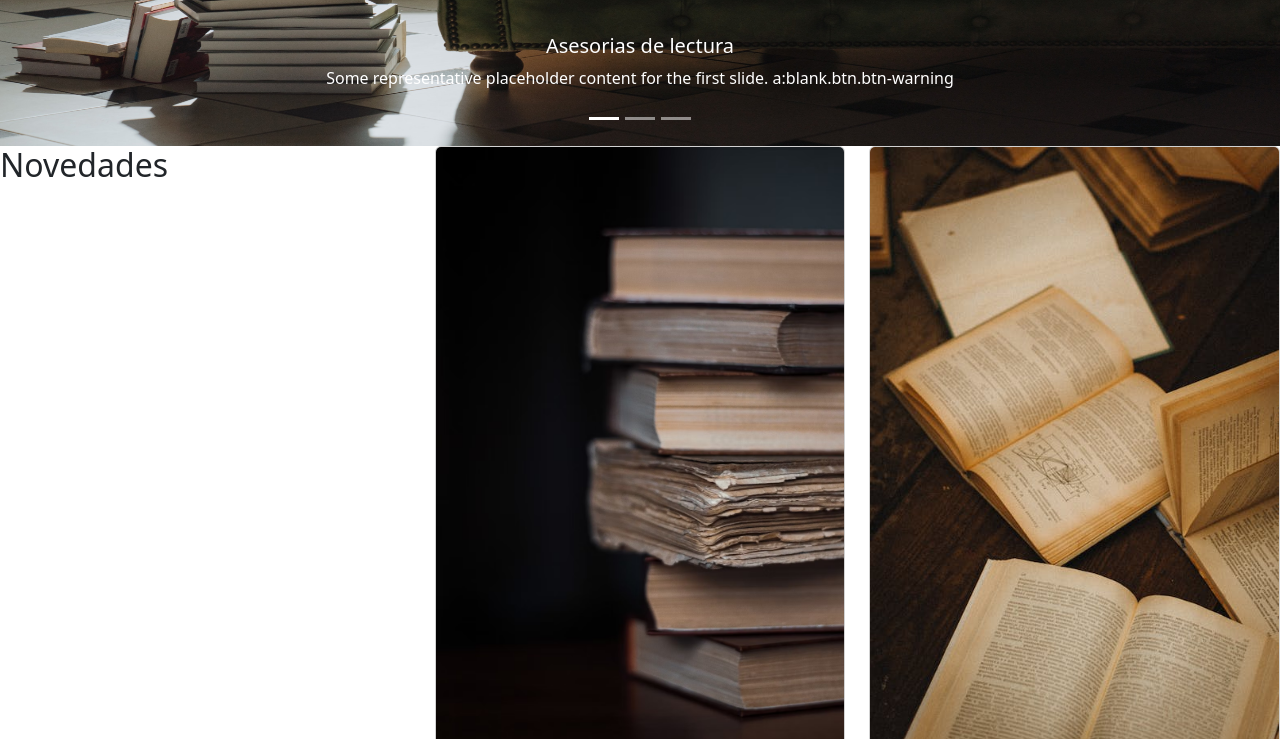
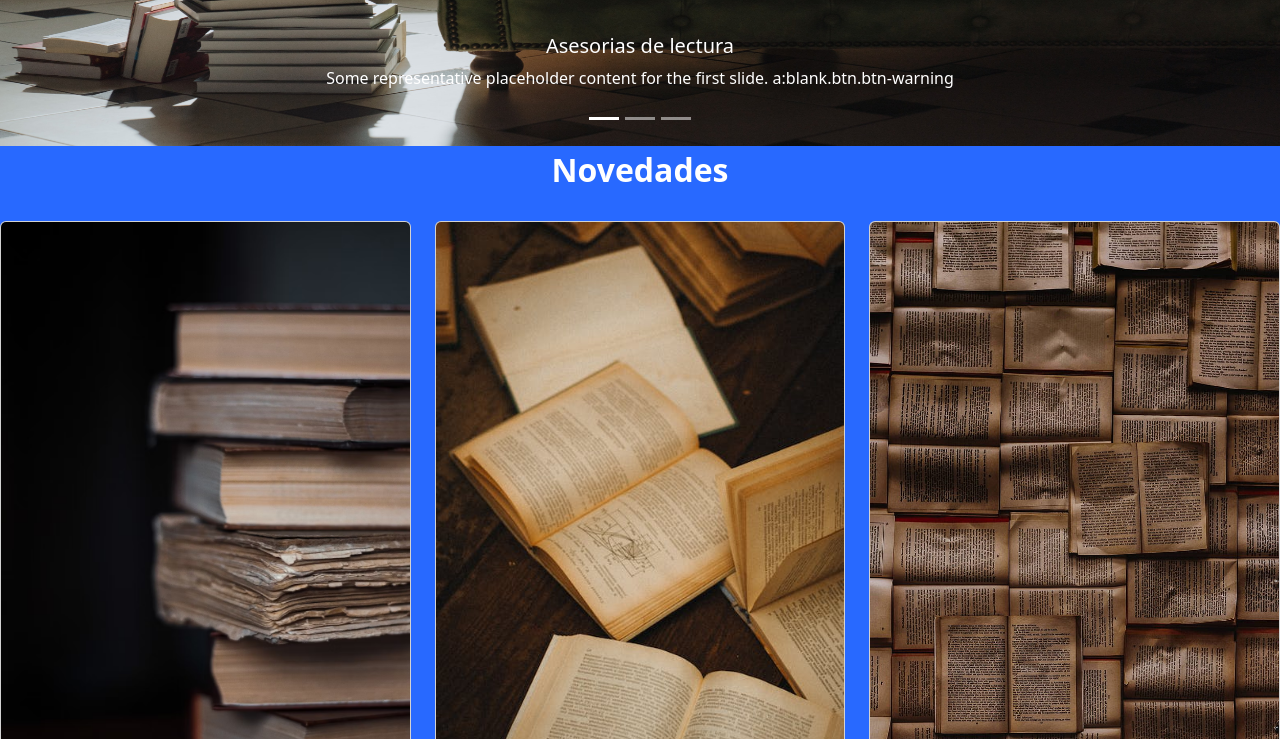
Before and after one commit to jorgegrajalesu/proyectoII-grupo1prese, a plain HTML site: page index.html in a window 1280 px wide. Shown: the part 580-1319 px from the top of the page. Drawn offline with nearby package versions, Linux system fonts and the light colour scheme.

Commit message:
25/07/23

```diff
--- a/css/style.css
+++ b/css/style.css
@@ -17,3 +17,19 @@
 .alto-img{
     height: 550px !important;
 }
+
+/* Novedades */
+#novedades{
+    background-color:#2869ff !important;
+
+
+}
+
+#novedades .titulo{
+    width: 100%;
+    text-align: center;
+    color: #fff;
+    font-weight: 700;
+    padding-top: 5px;
+
+}
--- a/index.html
+++ b/index.html
@@ -104,7 +104,7 @@
         </button>
       </div>
       <!-- seccion novedades -->
-      <div class="row row-cols-1 row-cols-md-3 g-4">
+      <div class="row row-cols-1 row-cols-md-3 g-4" id="novedades">
         <h2 class="titulo">Novedades</h2>
         <div class="col">
           <div class="card h-100">
```
